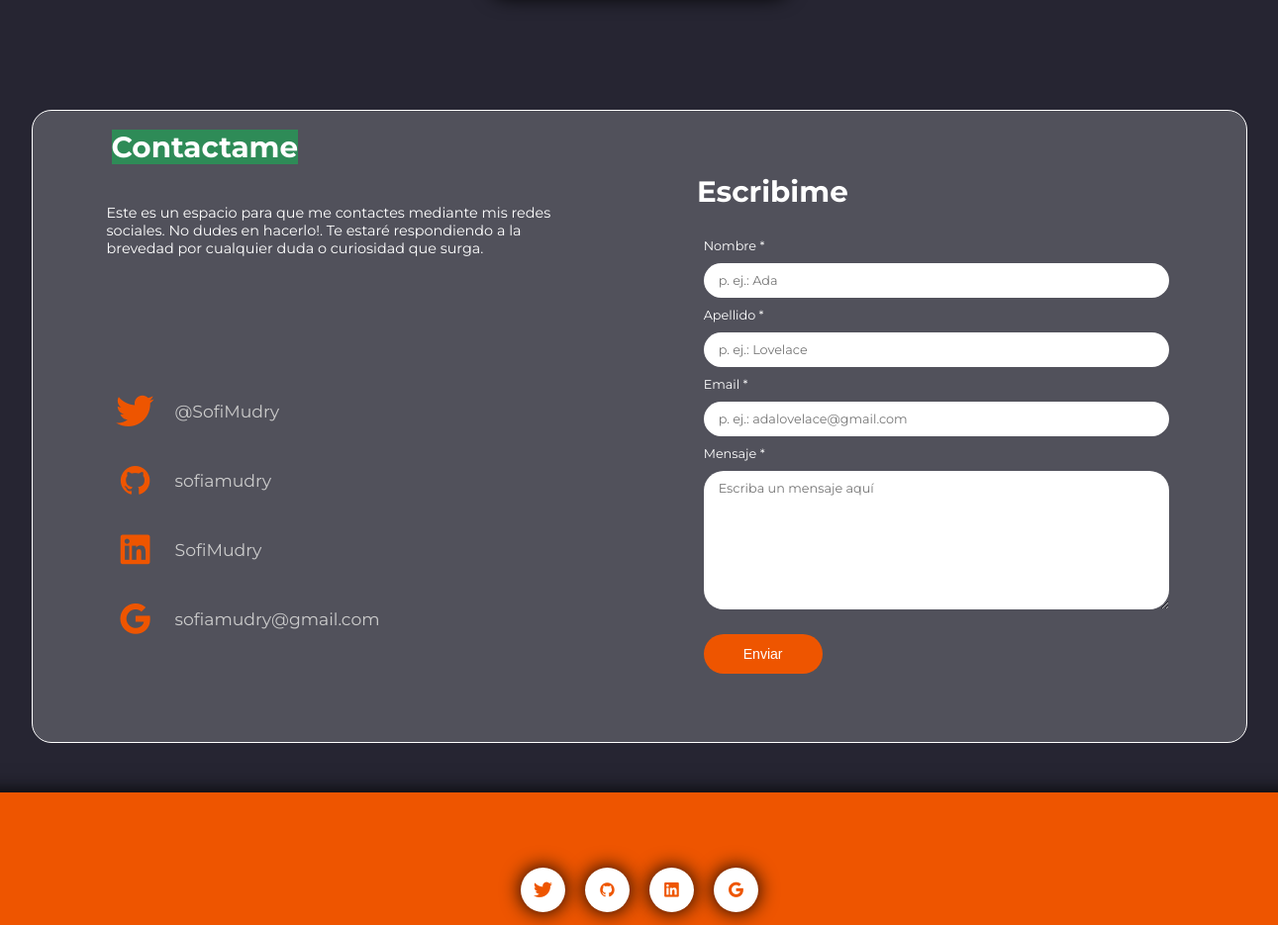
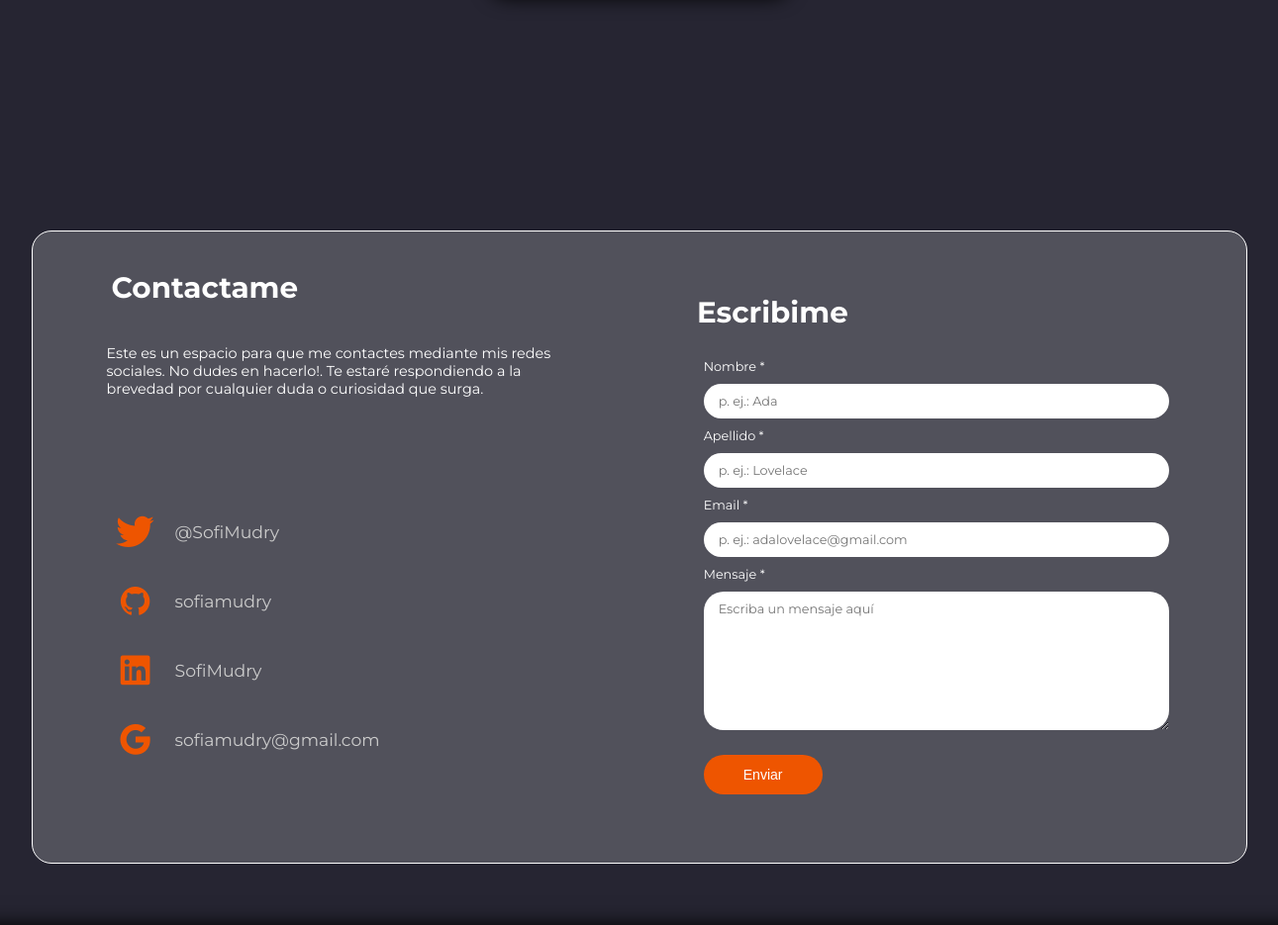
Before and after one commit to sofiamudry/01-Modulo-Proyecto-Portafolio, a plain HTML site: page index.html in a window 1536 px wide. Shown: the part 3749-4684 px from the top of the page at 99% size, without its empty margins (122-1413 px from the left). Drawn offline with nearby package versions, Linux system fonts and the light colour scheme.

Commit message:
Arreglo contact container

```diff
--- a/css/style.css
+++ b/css/style.css
@@ -343,7 +343,14 @@ a {
     padding: 10px 20px 10px 10px;
     color: #cccccc;
     text-align: left;
-    margin-bottom: 50px;
+    margin-bottom: 100px;
+    height: 140vh;
+}
+
+.contact-subcontainer {
+    flex-direction: row;
+    height: 103vh;
+    /* background-color: seagreen; */
 }
 
 .contact-me-subcontainer {
@@ -360,7 +367,6 @@ a {
     font-size: 2.3em;
     margin: 20px 0px 20px 50px;
     transition: transform;
-    background-color: seagreen;
 }
 
 .contact-me:hover .contact-me-title {
@@ -725,12 +731,13 @@ a {
     }
     .contact-container {
         font-size: .8rem;
+        margin-top: 20vh;
         height: 80vh;
         width: 80%;
     }
     .contact-me {
         padding-right: 100px;
-        height: 80vh;
+        height: 75vh;
         width: 50%;
     }
     .contact-me-description{
--- a/index.html
+++ b/index.html
@@ -176,8 +176,9 @@
         </section>
         <!-- termina seccion mis proyectos -->
         <!-- seccion contacto -->
-        <section id="contact-container" class="center contact-container">
-            <!-- seccion contactame  -->
+        <section id="contact-container"class="center contact-subcontainer">
+        <section class="center contact-container">
+                            <!-- seccion contactame  -->
             <article class="center contact-me">
                 <h1 class="contact-me-title">Contactame</h1>
                 <p class="contact-me-description">Este es un espacio para que me contactes mediante mis redes sociales. No dudes en hacerlo!. Te estaré respondiendo a la brevedad por cualquier duda o curiosidad que surga.</p>
@@ -235,6 +236,7 @@
                 </form>
             </article>
             <!-- termina seccion escribime -->
+            </section>
         </section>
         <!-- termina seccion contacto -->
     </main>
```
